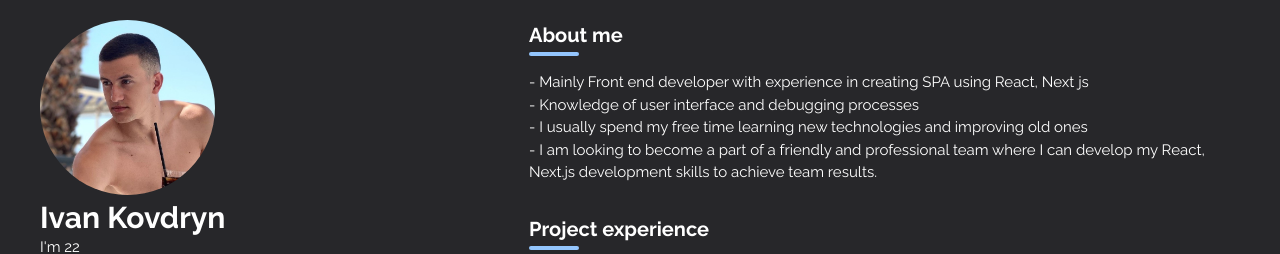
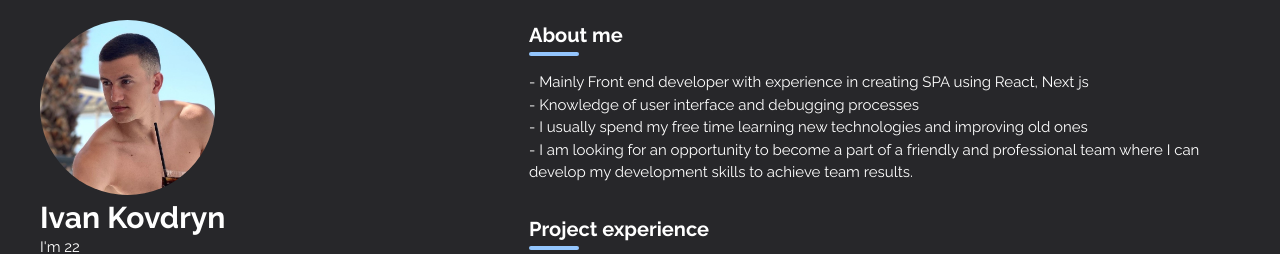
Before and after one commit to IvanKovdryn/IvanKovdryn-Frontend-developer, a Next.js app: page / in a window 1280 px wide. Shown: the top 254 px of the page. Built offline with nearby package versions, Linux system fonts and the light colour scheme.

Commit message:
maybe last one commit

```diff
--- a/src/app/page.js
+++ b/src/app/page.js
@@ -119,9 +119,9 @@ export default function Home() {
                 improving old ones
               </li>
               <li>
-                - I am looking to become a part of a friendly and professional
-                team where I can develop my React, Next.js development skills to
-                achieve team results.
+                - I am looking for an opportunity to become a part of a friendly
+                and professional team where I can develop my development skills
+                to achieve team results.
               </li>
             </ul>
           </div>
```
